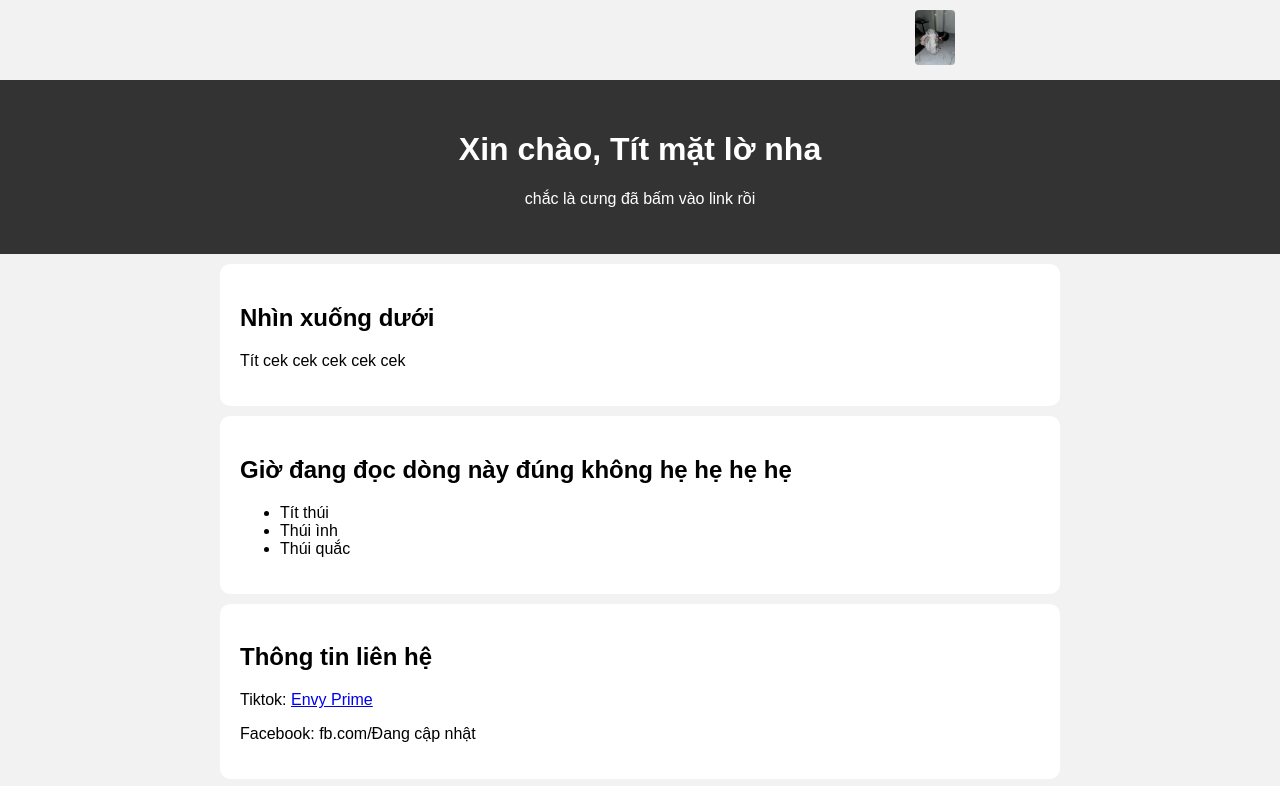
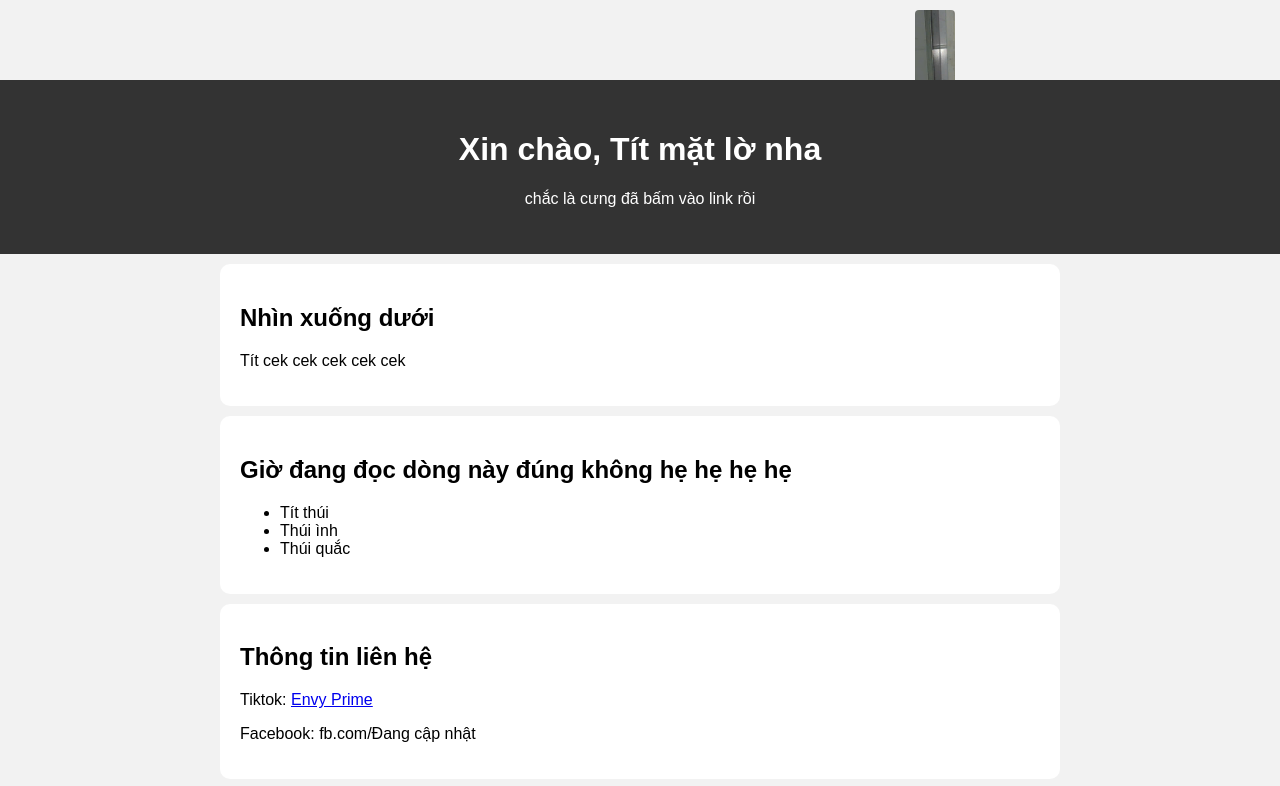
Before and after one commit to Envy-Prime/Bio, a plain HTML site: page index.html in a window 1280 px wide. Shown: the top 786 px of the page. Drawn offline with Linux system fonts and the light colour scheme.

Commit message:
Update style.css

```diff
--- a/style.css
+++ b/style.css
@@ -39,7 +39,7 @@ body {
   top: 10px;
   left: 0;
   width: 40px;
-  height: 55px;
+  height: 500px;
   object-fit: cover;
   border-radius: 4px;
   animation: moveLeftRight 4s infinite alternate linear;
```
